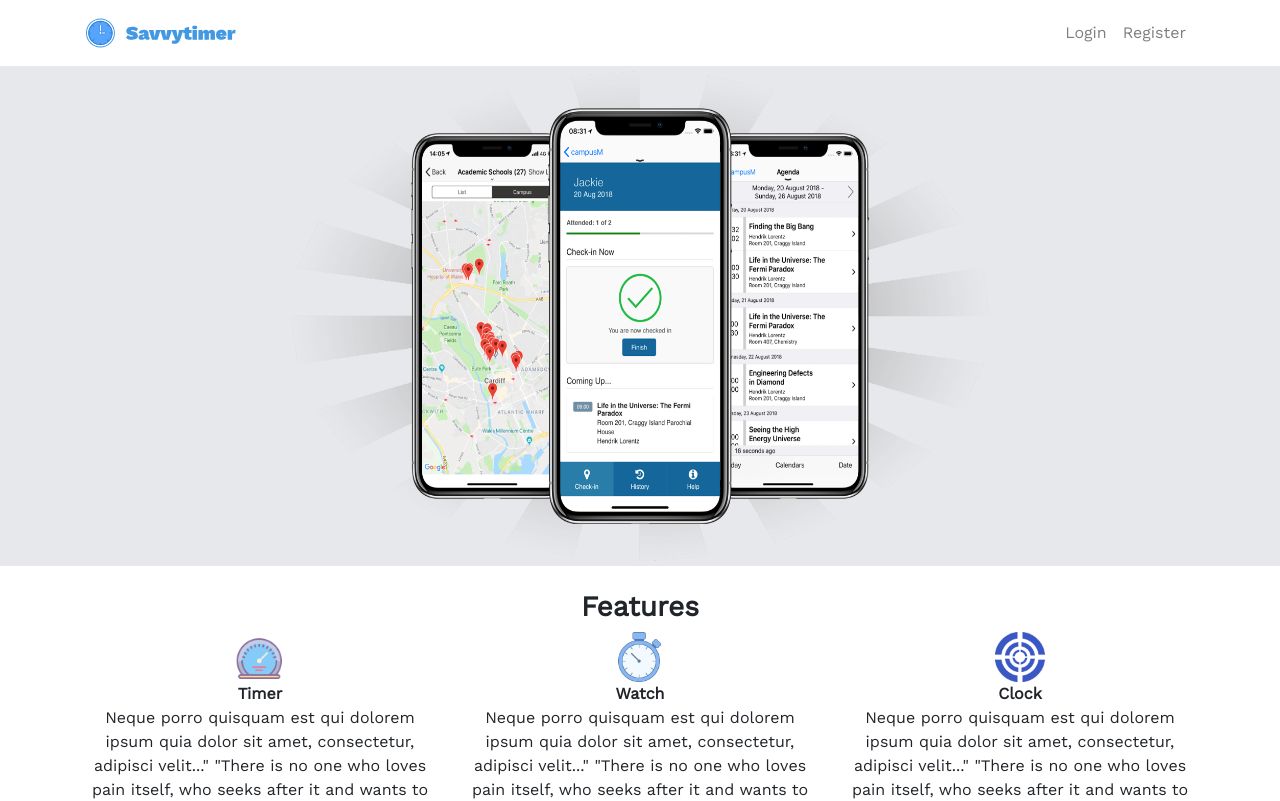
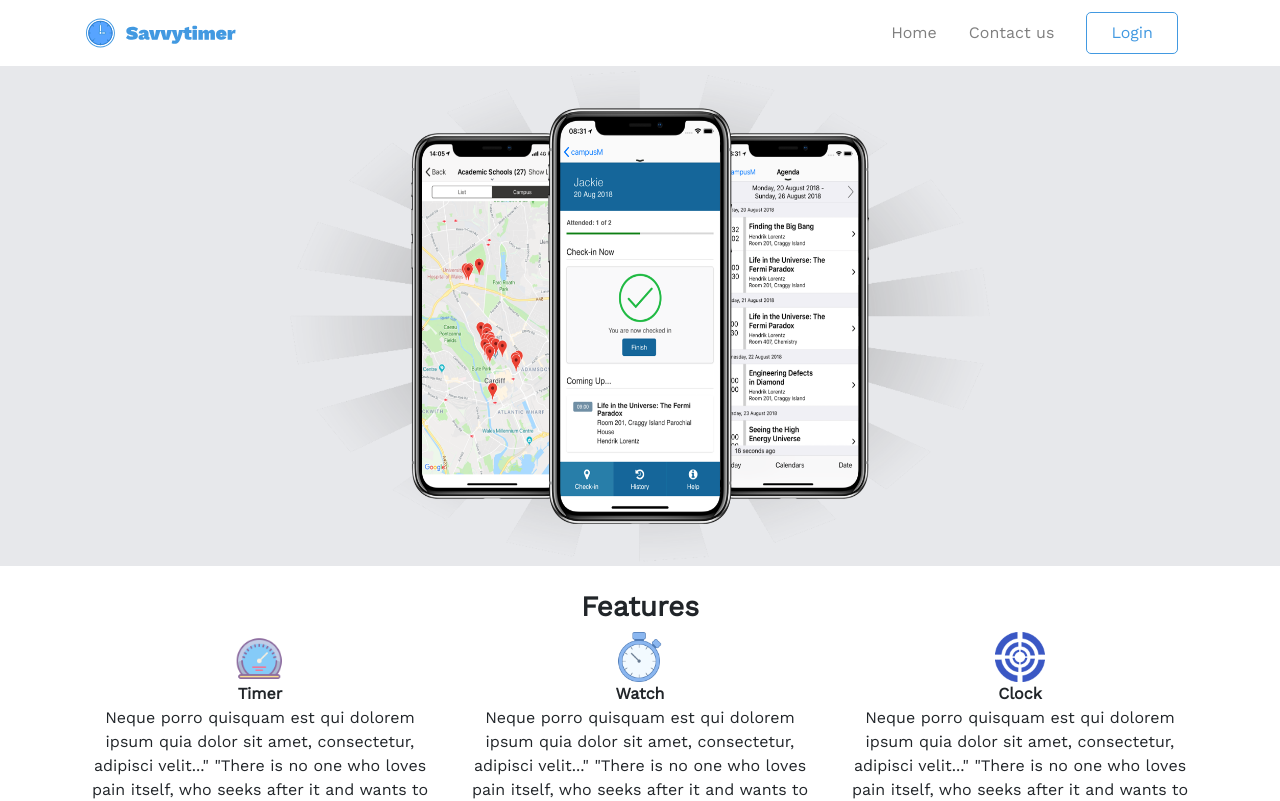
Before and after one commit to DamiCode18/Savvy-timer, a React (Create React App) app in the folder client/: page / in a window 1280 px wide. Shown: the top 801 px of the page. Built offline with nearby package versions, Linux system fonts and the light colour scheme.

Commit message:
navbar refactored.. more flexibility/dynamic rendering

```diff
--- a/client/src/Components/Navbar/Navbar.css
+++ b/client/src/Components/Navbar/Navbar.css
@@ -2,10 +2,3 @@
 	border: none;
 	outline: none;
 }
-.adminBtn {
-	color: #2c8496 !important;
-}
-.adminBtn:hover {
-	color: #fff !important;
-	background: #2c8496 !important;
-}
--- a/client/src/Components/Navbar/Navbar.js
+++ b/client/src/Components/Navbar/Navbar.js
@@ -5,7 +5,7 @@ import {connect} from 'react-redux';
 import {logoutUser} from '../../actions/authActions';
 import {Link} from 'react-router-dom';
 import img1 from '../../images/Group 33.svg';
-import img2 from '../../images/avatar.jpeg';
+import img2 from '../../images/user.svg';
 import './Navbar.css';
 
 class Navbar extends Component {
@@ -27,54 +27,49 @@ class Navbar extends Component {
 				return (
 					<ul className='navbar-nav ml-auto'>
 						<li className='nav-item m-auto'>
-							<Link className='nav-link' to='/login'>
-								Login
+							<Link className='nav-link mx-2' to='/'>
+								Home
 							</Link>
 						</li>
 						<li className='nav-item m-auto'>
-							<Link className='nav-link' to='/register'>
-								Register
+							<Link className='nav-link mx-2' to='/contact'>
+								Contact us
+							</Link>
+						</li>
+						<li className='nav-item m-auto'>
+							<Link
+								className='nav-link px-4 mx-3'
+								to='/login'
+								style={{border: '1px solid #4299E1', color: '#4299E1', borderRadius: '5px'}}
+							>
+								Login
 							</Link>
 						</li>
 					</ul>
 				);
 			}
 		})();
-		// let tenary = string.includes('login') ? (
-		// 	<ul className='navbar-nav ml-auto' />
-		// ) : (
-
-		// );
 		const userLink = (
 			<ul className='navbar-nav ml-auto'>
 				<li className='nav-item active m-auto'>
-					<Link className='nav-link' to='/'>
-						Home
+					<Link className='nav-link' to='/user'>
+						Attendance
 					</Link>
 				</li>
-				<li className='nav-item active m-auto'>
+				<li className='nav-item m-auto'>
 					<Link className='nav-link' to='/leaveList'>
 						Leave
 					</Link>
 				</li>
 				<li className='nav-item m-auto'>
-					<Link
-						style={{borderRadius: '50px', width: '100px'}}
-						className='nav-link btn adminBtn px-4'
-						to='/admin'
-					>
+					<Link className='nav-link' to='/admin'>
 						Admin
 					</Link>
 				</li>
 				<li className='nav-item m-auto'>
-					<a href='/' style={{color: '#fff'}} className='nav-link btn btn-info px-4' onClick={this.logout}>
-						<img
-							className='rounded-circle'
-							src={img2}
-							alt='user img'
-							style={{width: '25px', marginRight: '5px'}}
-						/>
+					<a href='/' style={{color: '#4299E1'}} className='nav-link btn px-4' onClick={this.logout}>
 						Logout
+						<img className='' src={img2} alt='user img' style={{width: '25px', marginRight: '5px'}} />
 					</a>
 				</li>
 			</ul>
```
